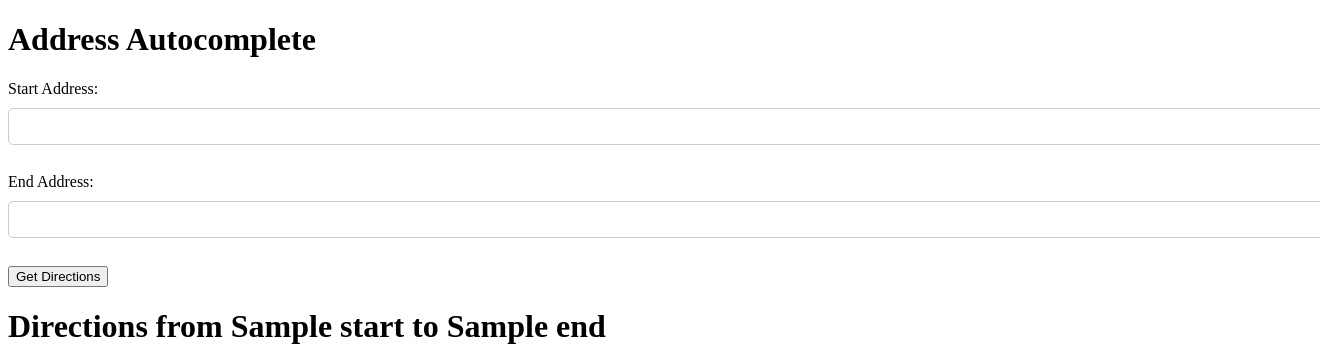
After one commit to SatisfiedSushi/T.A.U.I-Train-And-Uber-Integration, a Flask app: template templates/map.html in a window 1320 px wide; the page is wider, and only the part inside the window is pictured. The commit adds this page. Shown: the top 364 px of that part. Run offline with Flask 3, Linux system fonts and the light colour scheme; the template is opened without the code that fills it: most values are stand-ins (such as "Sample title", 1, 10 or a date in 2020); some libraries are stand-ins or nearby versions.

Commit message:
Added mapping and autocomplete through user input.

```diff
--- a/MapEmbed.py
+++ b/MapEmbed.py
@@ -11,11 +11,11 @@ gmaps = googlemaps.Client(api_key)
 # Function to decode polyline points
 def decode_polyline(polyline_str):
     return polyline.decode(polyline_str)
-def map_inputs(start, end, mode):
-    start, end, mode = start, end, mode
+def map_inputs(start, end):
+    start, end = start, end
 
     # Get directions
-    directions = gmaps.directions(start, end, mode=mode)
+    directions = gmaps.directions(start, end)
 
     # Extract the path from the directions response
     path = []
@@ -41,4 +41,4 @@ def map_inputs(start, end, mode):
     markers = f'markers=color:{start_marker_color}|label:{start_label}|{start_location["lat"]},{start_location["lng"]}&'
     markers += f'markers=color:{end_marker_color}|label:{end_label}|{end_location["lat"]},{end_location["lng"]}'
 
-    return start, end, mode, path_string, markers
+    return start, end, path_string, markers
--- a/app.py
+++ b/app.py
@@ -5,13 +5,17 @@ api_key = 'AIzaSyA6cXymaX959J3CYjXTcNhCTBFTt9qi6pM'
 
 app = Flask(__name__)
 
-@app.route('/')
+@app.route('/', methods=['GET', 'POST'])
 def embed():
-    start, end, mode, path_string, markers = map_inputs("5900 N Keating Ave", "5501 N Kedzie Ave", "driving")
-    return render_template('embed.html', start=start, end=end, mode=mode, path=path_string, markers=markers, api_key=api_key)
+    if request.method == 'POST':
+        start = request.form['start']
+        end = request.form['end']
+        return render_template('input.html', start=start, end=end, api_key=api_key)
+        #start, end, mode, path_string, markers = map_inputs(start, end)
+        #return render_template('embed.html', start=start, end=end, mode=mode, path=path_string, markers=markers, api_key=api_key)
     #start = "5900 N Keating Ave"
     #end = "5501 N Kedzie Ave"
-    #return render_template('input.html', start=start, end=end)
+    return render_template('input.html', start='', end='', api_key=api_key)
 
 if __name__ == '__main__':
     app.run(debug=True)
--- /dev/null
+++ b/templates/map.html
@@ -0,0 +1,57 @@
+<!DOCTYPE html>
+<html lang="en">
+    <head>
+        <meta charset="UTF-8">
+        <title>Directions</title>
+        <style>
+            /* Style for the input boxes */
+            label, input[type="text"] {
+                display: block; /* Place each label and input on a new line */
+                margin-bottom: 10px;
+            }
+
+            input[type="text"] {
+                width: 100%; /* Adjust the width as needed */
+                padding: 10px;
+                border: 1px solid #ccc;
+                border-radius: 5px;
+            }
+
+        </style>
+        <script src="https://maps.googleapis.com/maps/api/js?key={{ api_key }}&libraries=places"></script>
+        <script>
+            function initAutocomplete() {
+                var startInput = document.getElementById('start-input');
+                var endInput = document.getElementById('end-input');
+
+                var startAutocomplete = new google.maps.places.Autocomplete(startInput);
+                var endAutocomplete = new google.maps.places.Autocomplete(endInput);
+            }
+            google.maps.event.addDomListener(window, 'load', initAutocomplete);
+        </script>
+    </head>
+
+    <body>
+        <h1>Address Autocomplete</h1>
+        <form method="POST">
+            <label for="start-input">Start Address:</label>
+            <input id="start-input" type="text" name="start">
+            <br>
+            <label for="end-input">End Address:</label>
+            <input id="end-input" type="text" name="end">
+            <br>
+            <input type="submit" value="Get Directions">
+        </form>
+        <h1>Directions from {{ start }} to {{ end }}</h1>
+        <iframe
+          width="100%"
+          height="450"
+          style="border:0"
+          loading="lazy"
+          allowfullscreen
+          src="https://www.google.com/maps/embed/v1/directions?key=AIzaSyA6cXymaX959J3CYjXTcNhCTBFTt9qi6pM
+          &origin={{ start }}
+          &destination={{ end }}">
+        </iframe>
+    </body>
+</html>
--- a/templates/style.css
+++ b/templates/style.css
@@ -0,0 +1,3 @@
+.input-box {
+    width: 900px ;
+}
```
Also changed, not shown: templates/input.html (+35 -6 lines).
